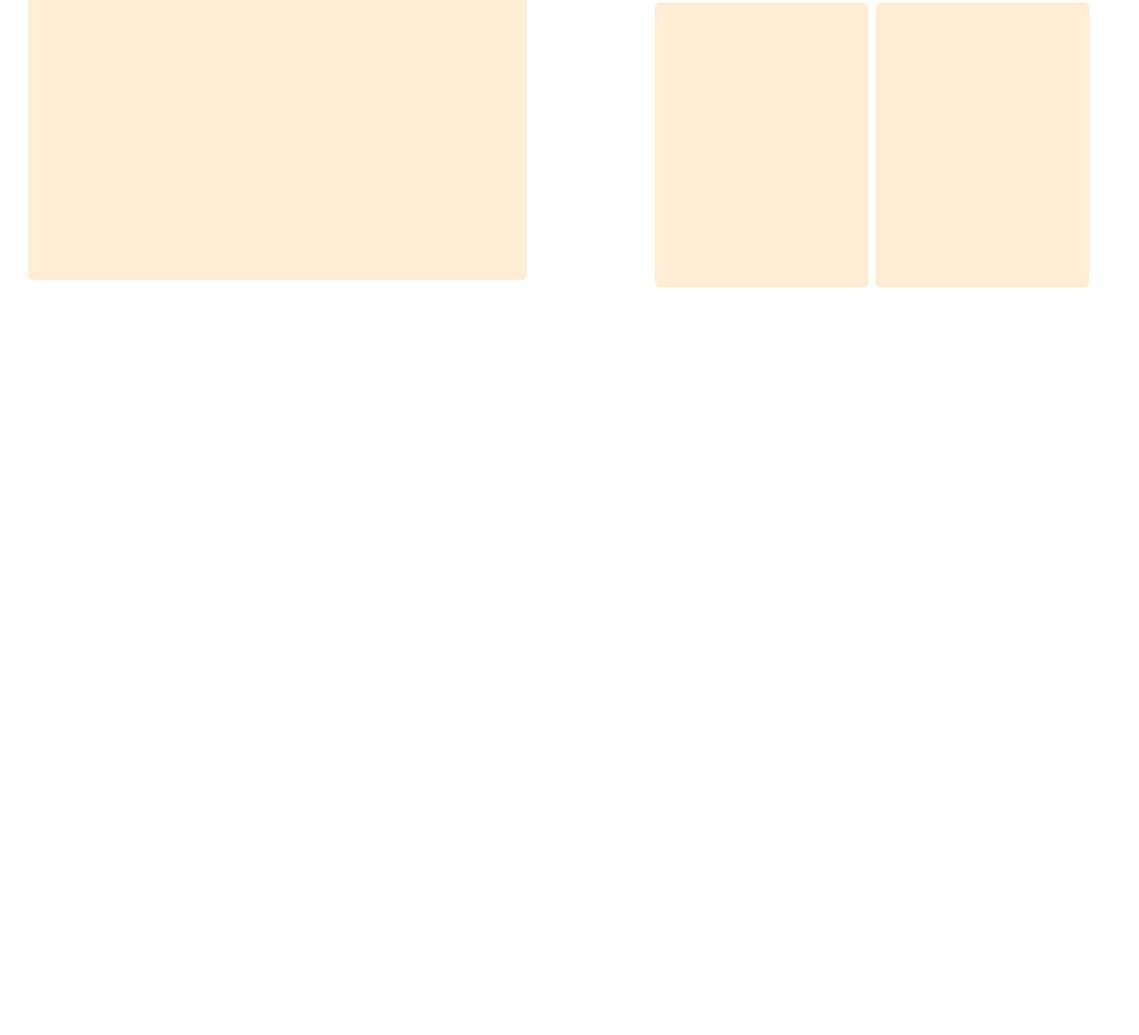
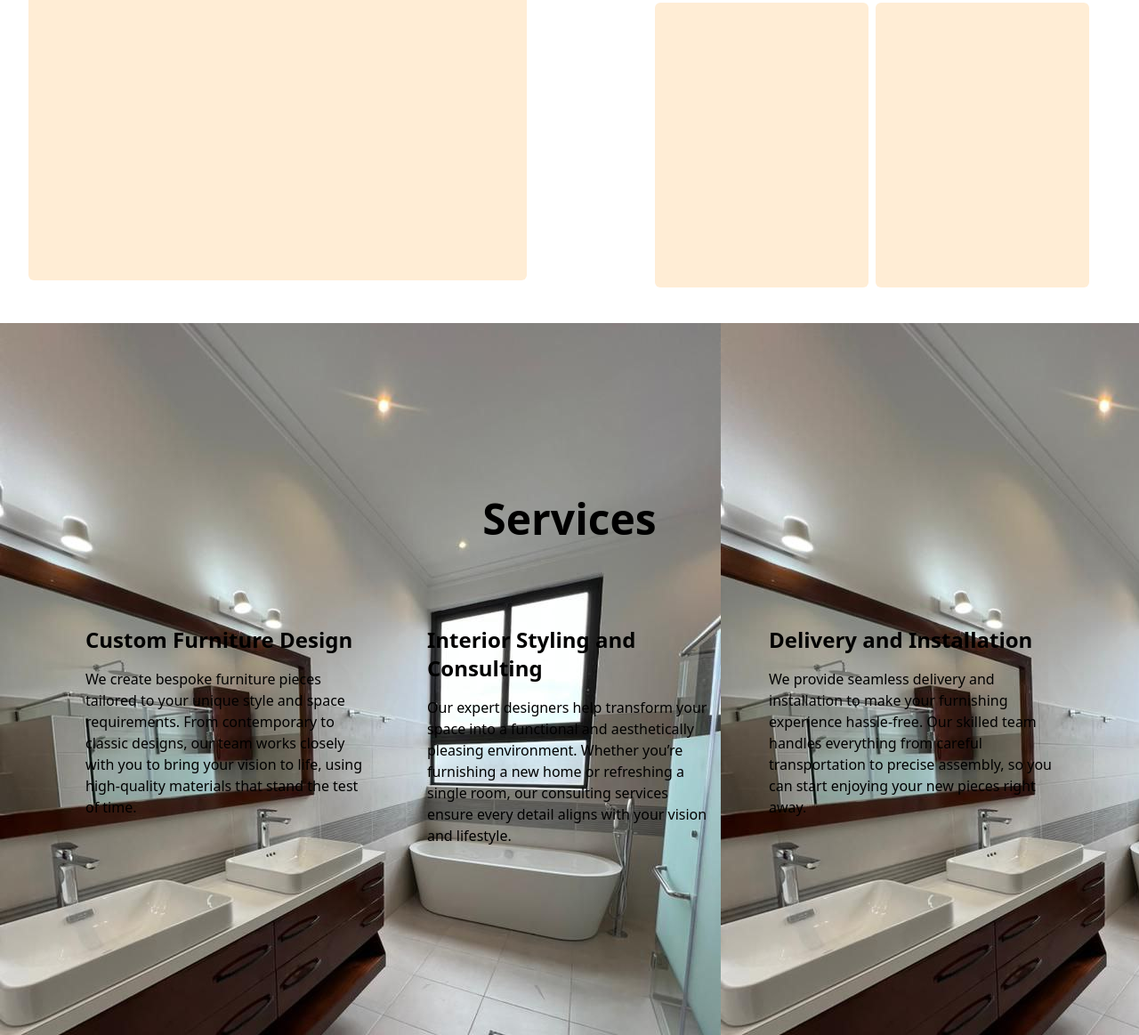
Before and after one commit to BileyX/european-luxury, a website built with Vite: page european/index.html in a window 1280 px wide. Shown: the part 1800-2963 px from the top of the page at 89% size. Before the commit the page ends 2163 px from the top, so only its background shows below. Built offline with nearby package versions, Linux system fonts and the light colour scheme.

Commit message:
services

```diff
--- a/european/index.html
+++ b/european/index.html
@@ -110,11 +110,27 @@
                     <!-- Image of item here -->
                 </div>
             </div>
+        </div>
+    </section>
+    <!-- Services -->
+    <section class="h-screen p-4 flex flex-col justify-center items-center" style="background-image: url('/src/images/servicePic.jpg')">
+        <h1 class="lg:mb-[5rem] text-3xl md:text-4xl lg:text-5xl text-center font-bold max-w-full">Services</h1>
+        <div class="lg:flex lg:grid-cols-3 grid grid-cols-1 md:grid-cols-2 p-4 gap-x-16 gap-y-4 items-start max-w-full">
+            <div class="max-w-xs break-words">
+                <h1 class="text-xl md:text-2xl font-semibold pb-2 md:pb-4">Custom Furniture Design</h1>
+                <p class="text-sm md:text-base">We create bespoke furniture pieces tailored to your unique style and space requirements. From contemporary to classic designs, our team works closely with you to bring your vision to life, using high-quality materials that stand the test of time.</p>
+            </div>
+            <div class="max-w-xs break-words">
+                <h1 class="text-xl md:text-2xl font-semibold pb-2 md:pb-4">Interior Styling and Consulting</h1>
+                <p class="text-sm md:text-base">Our expert designers help transform your space into a functional and aesthetically pleasing environment. Whether you’re furnishing a new home or refreshing a single room, our consulting services ensure every detail aligns with your vision and lifestyle.</p>
+            </div>
+            <div class="max-w-xs break-words">
+                <h1 class="text-xl md:text-2xl font-semibold pb-2 md:pb-4">Delivery and Installation</h1>
+                <p class="text-sm md:text-base">We provide seamless delivery and installation to make your furnishing experience hassle-free. Our skilled team handles everything from careful transportation to precise assembly, so you can start enjoying your new pieces right away.</p>
+            </div>
+        </div>
+    </section>
 
-
-        </div>
-
-    </section>
     <script src="./main/main.js"></script>
 </body>
 </html>
```
Also changed, not shown: european/src/images/servicePic.jpg (added).
